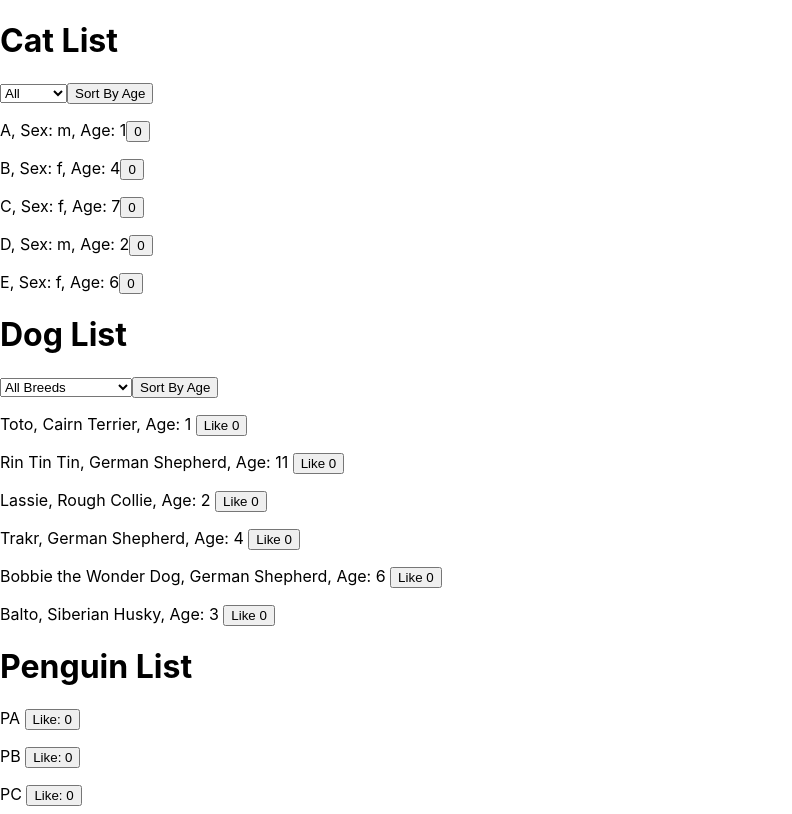
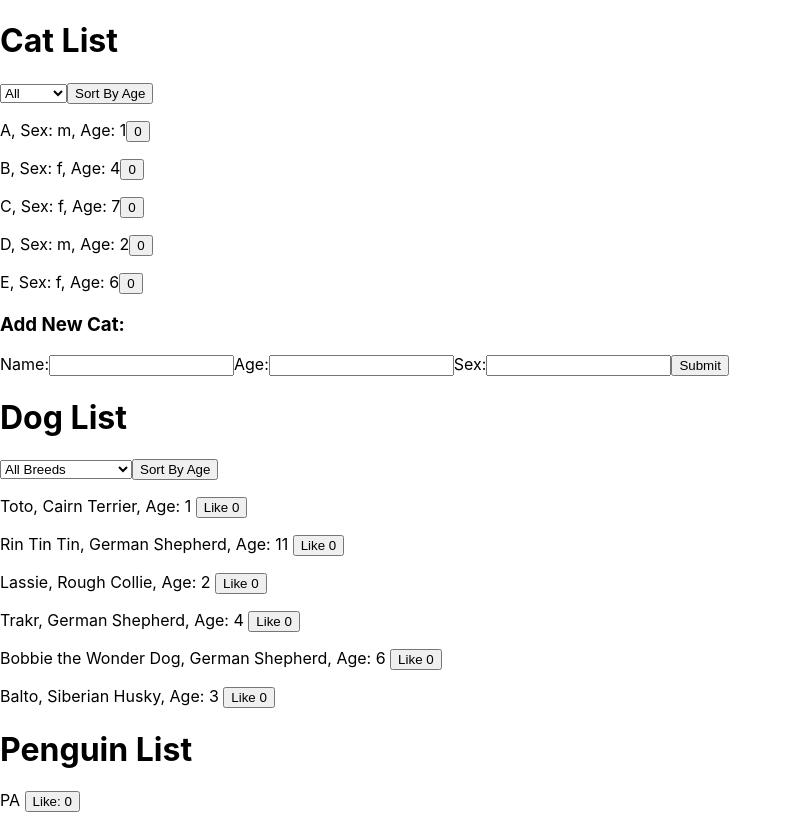
Before and after one commit to AmyFong82/Cats, a React (Create React App) app in the folder cats/: page / in a window 1280 px wide. Shown: the top 814 px of the page, without its empty margins (0-792 px from the left). Built offline with nearby package versions, Linux system fonts and the light colour scheme.

Commit message:
added cuid, working on add CatForm

```diff
--- a/cats/package.json
+++ b/cats/package.json
@@ -4,6 +4,7 @@
   "private": true,
   "dependencies": {
     "cra-template": "1.1.2",
+    "cuid": "^2.1.8",
     "react": "^17.0.2",
     "react-dom": "^17.0.2",
     "react-scripts": "4.0.3"
--- /dev/null
+++ b/cats/src/CatForm.js
@@ -0,0 +1,20 @@
+import React, {Component} from 'react'
+
+export default class CatFrom extends Component {
+	render(){
+		return(
+			<div>
+				<form onSubmit={this.props.handleOnSubmit}>
+					<h3>Add New Cat:</h3>
+					Name:
+					<input type="text" name="name" value={this.props.name} onChange={this.props.handleOnChange} />
+					Age:
+					<input type="text" name="age" value={this.props.age} onChange={this.props.handleOnChange} />
+					Sex:
+					<input type="text" name="sex" value={this.props.sex} onChange={this.props.handleOnChange} />
+					<button>Submit</button>
+				</form>
+			</div>
+		)
+	}
+}
--- a/cats/src/CatList.js
+++ b/cats/src/CatList.js
@@ -1,11 +1,16 @@
 import React, {Component} from 'react';
 import { cats } from './cat_data';
 import Cat from './Cat';
+import CatForm from './CatForm'
+import cuid from 'cuid'
 
 export default class CatList extends Component {
 	state = {
 		select: "a",
-		cats: []
+		cats: [],
+		name: "",
+		age: "",
+		sex: ""
 	}
 
 	changeShow = ({target: {value}}) => {
@@ -19,6 +24,18 @@ export default class CatList extends Component {
 		this.setState({cats: sortedCats})
 	}
 
+	handleOnChange = (event) => {
+		this.setState({
+			[event.target.name]: event.target.value
+		})
+	}
+
+	handleOnSubmit = (event) => {
+		event.preventDefault();
+		const newCat = {name: this.state.name, age: this.state.age, sex: this.state.sex}
+		this.setState(prevState => {cats: prevState.cats.push(newCat)})
+	}
+
 	render(){
 		return(
 				<div>
@@ -30,6 +47,7 @@ export default class CatList extends Component {
 					</select>
 					<button onClick={this.sortAge}>Sort By Age</button>
 					{this.catList()}
+					<CatForm name={this.state.name} age={this.state.age} sex={this.state.sex}/>
 				</div>
 			)
 	}
```
Also changed, not shown: 2 other files (tests, documents, lock files or other folders).
